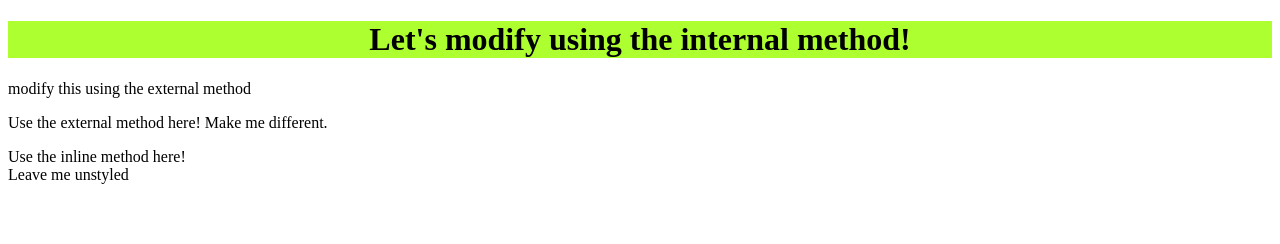
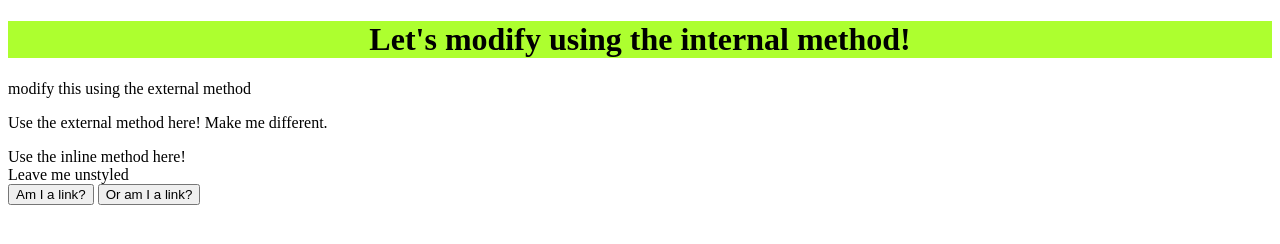
Before and after one commit to StefanMocevic/CSS_Foundations, a plain HTML site: page index.html in a window 1280 px wide. Drawn offline with Linux system fonts and the light colour scheme.

Commit message:
Add two buttons

```diff
--- a/index.html
+++ b/index.html
@@ -27,5 +27,12 @@
     <div>Use the inline method here!</div>
 
     <div>Leave me unstyled</div>
+
+    <!--Use External method and add a link to one of the buttons,
+    style the first button with a yellow background, black text.
+    style the second button with a black background and white text.-->
+    <button>Am I a link?</button>
+    <button>Or am I a link?</button>
+
 </body>
 </html>
```
